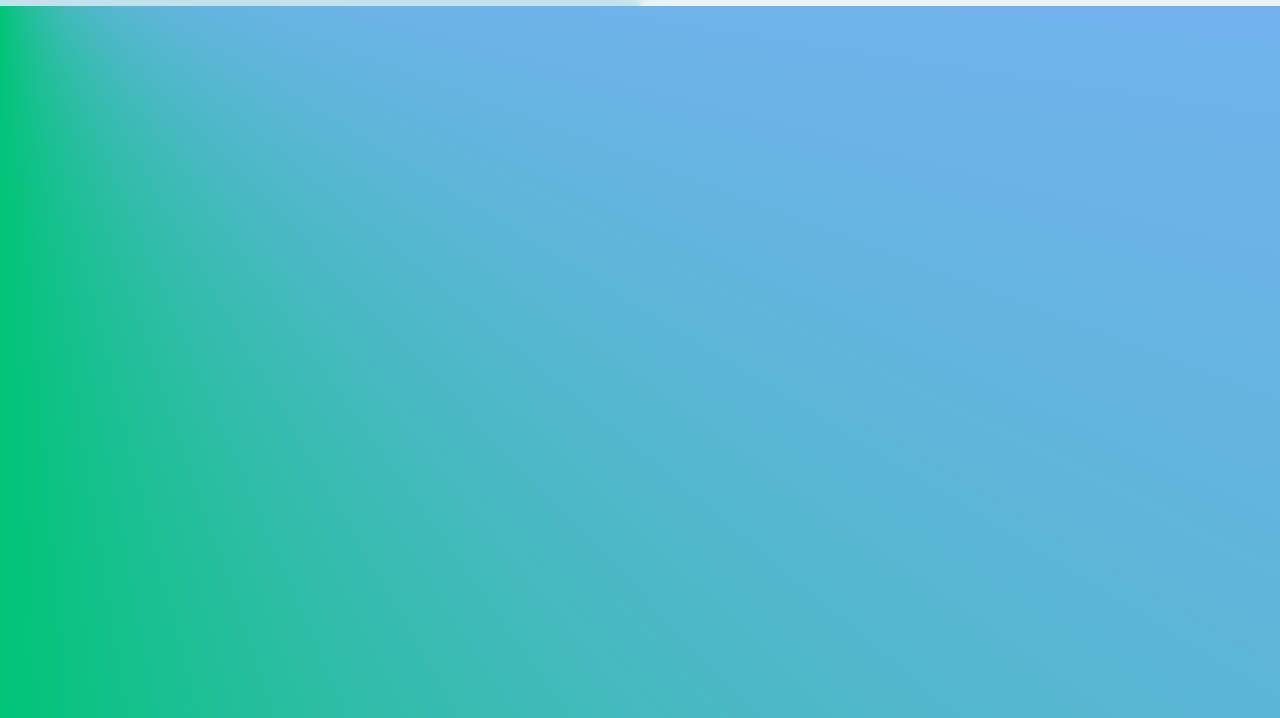
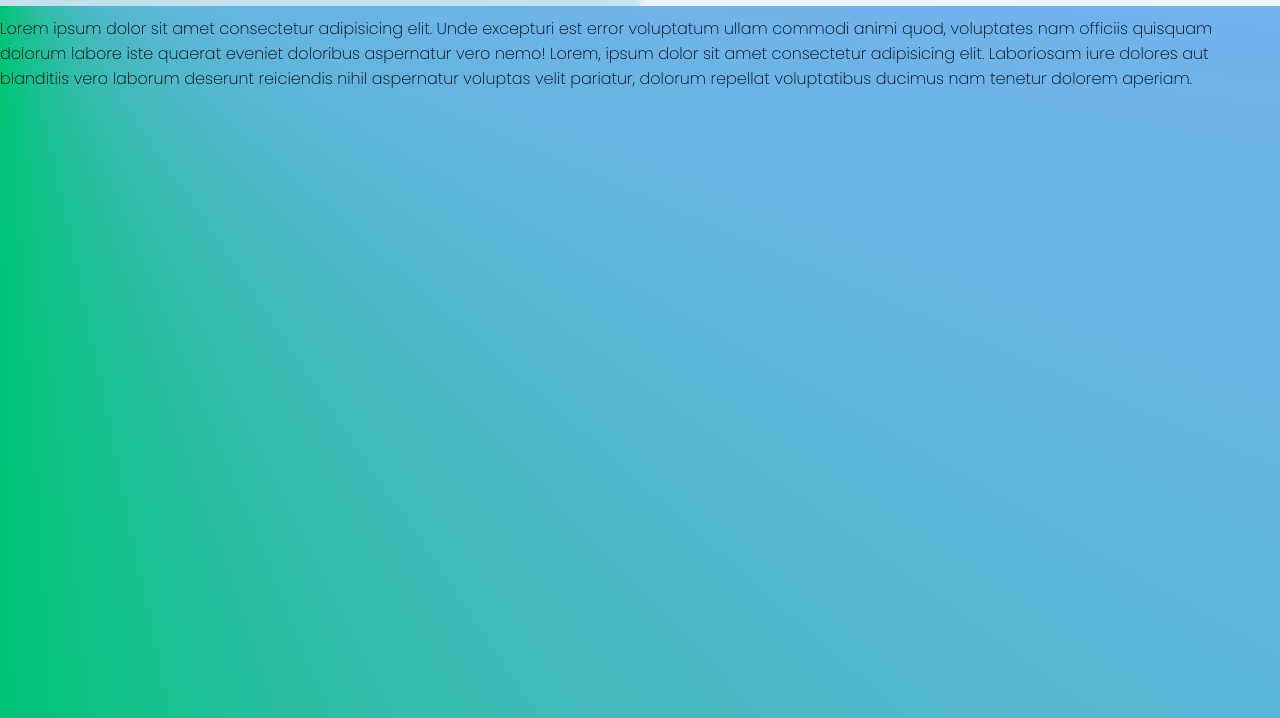
Before and after one commit to Abelman0/Flashcards-maker, a plain HTML site: page index.html in a window 1280 px wide. Shown: the part 82-800 px from the top of the page. Drawn offline with Linux system fonts and the light colour scheme.

Commit message:
add features

```diff
--- a/index.html
+++ b/index.html
@@ -48,6 +48,16 @@
     </div>
     </section>
 
+    <p>
+        Lorem ipsum dolor sit amet consectetur adipisicing elit.
+        Unde excepturi est error voluptatum ullam commodi animi quod,
+        voluptates nam officiis quisquam dolorum labore iste quaerat
+        eveniet doloribus aspernatur vero nemo!
+        Lorem, ipsum dolor sit amet consectetur adipisicing elit.
+        Laboriosam iure dolores aut blanditiis vero laborum deserunt
+        reiciendis nihil aspernatur voluptas velit pariatur, dolorum repellat
+        voluptatibus ducimus nam tenetur dolorem aperiam.
+    </p>
     <script src="script.js"></script>
 </body>
 </html>
```
